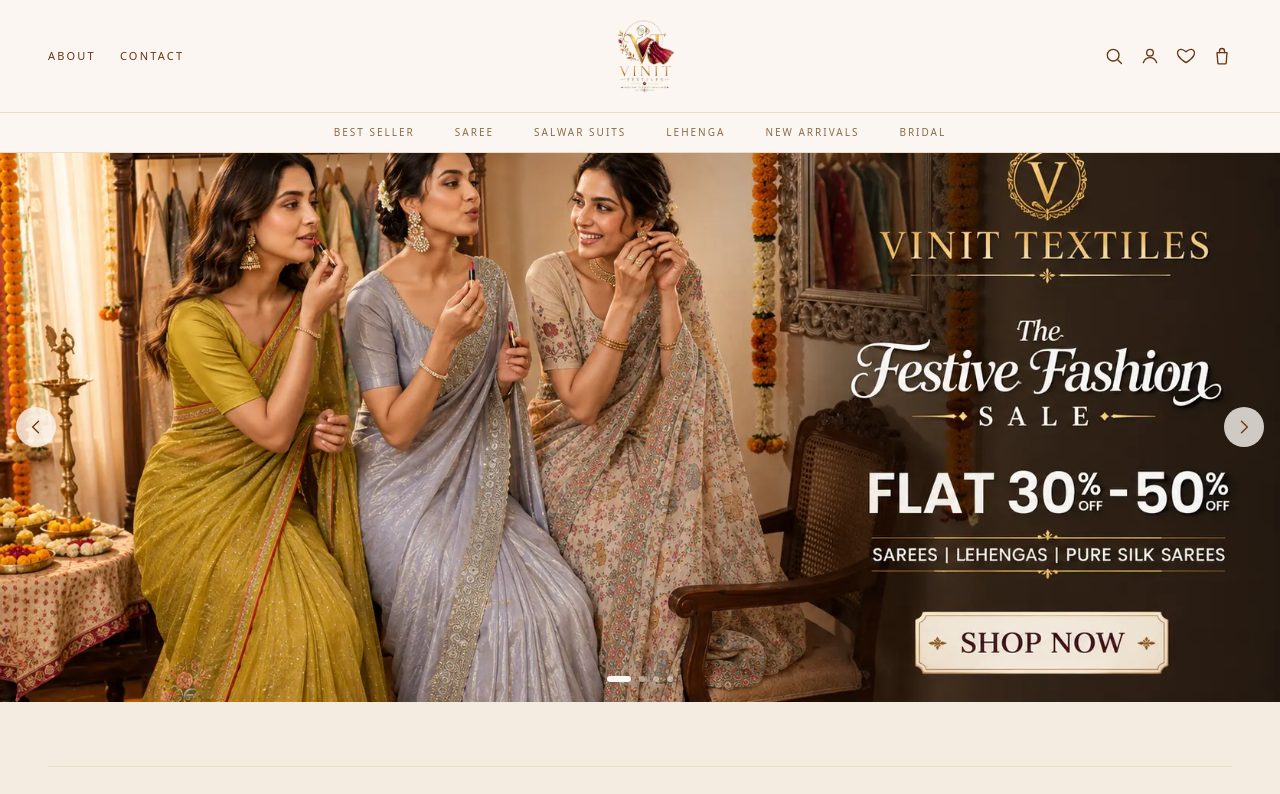
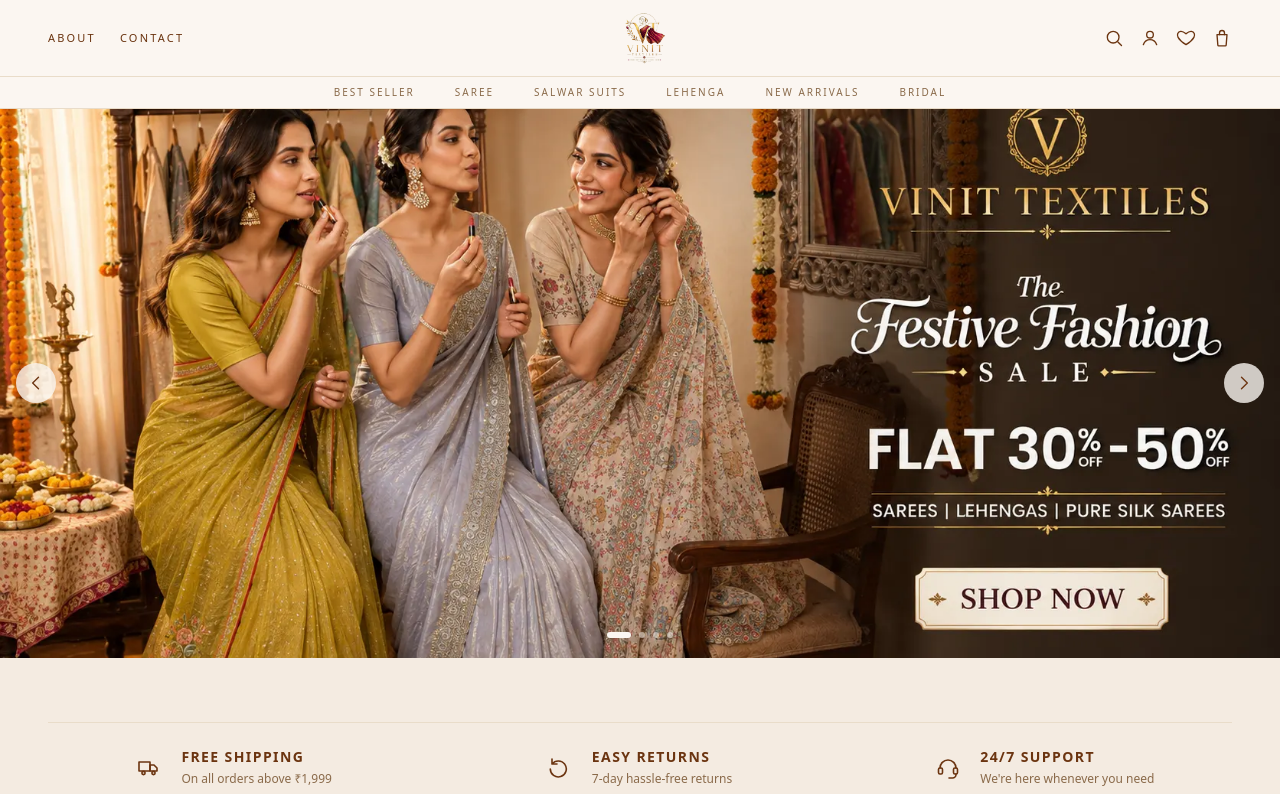
Before and after one commit to Sanchitjha/vinit-textile, a React (Vite) app in the folder frontend/: page / in a window 1280 px wide. Shown: the top 794 px of the page. Built offline with nearby package versions, Linux system fonts and the light colour scheme; no server answers; a web font is replaced by a local one.

Commit message:
fix: slim down header — smaller logo, tighter padding on both nav rows

```diff
--- a/frontend/src/components/layout/Header.jsx
+++ b/frontend/src/components/layout/Header.jsx
@@ -29,7 +29,7 @@
 
   return (
     <header className="sticky top-0 z-40 border-b border-cream-dark bg-ivory/95 backdrop-blur">
-      <div className="container-ambika flex items-center justify-between py-4">
+      <div className="container-ambika flex items-center justify-between py-2.5">
         <button
           type="button"
           className="flex flex-col gap-1.5 lg:hidden"
@@ -59,7 +59,7 @@
           to="/"
           className="absolute left-1/2 -translate-x-1/2 lg:static lg:translate-x-0"
         >
-          <img src="/images/logo.webp" alt="Vinit Textiles" className="h-16 w-auto sm:h-20" />
+          <img src="/images/logo.webp" alt="Vinit Textiles" className="h-11 w-auto sm:h-14" />
         </Link>
 
         <div className="flex items-center gap-4 text-brown">
@@ -101,7 +101,7 @@
       <nav
         className={`border-t border-cream-dark ${menuOpen ? 'block' : 'hidden'} lg:block`}
       >
-        <div className="container-ambika flex flex-col items-center gap-4 py-3 text-[10px] font-medium uppercase tracking-[0.2em] text-brown-light lg:flex-row lg:justify-center lg:gap-10">
+        <div className="container-ambika flex flex-col items-center gap-4 py-2 text-[10px] font-medium uppercase tracking-[0.2em] text-brown-light lg:flex-row lg:justify-center lg:gap-10">
           {categoryLinks.map((link, index) => (
             <NavLink
               key={`${link.to}-${link.label}-${index}`}
```
